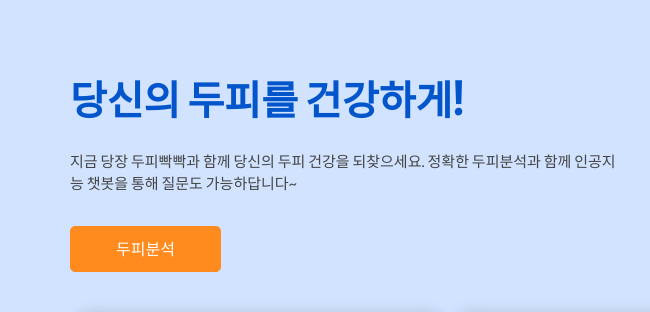
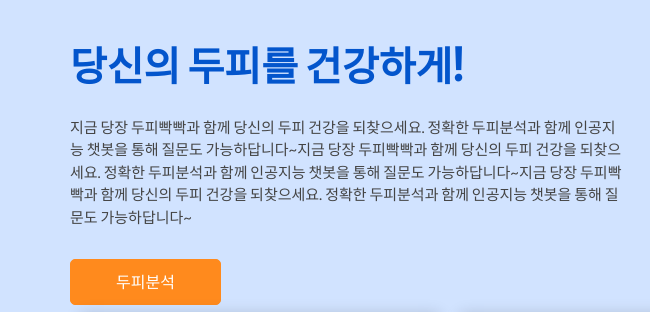
Before and after one commit to suhyeo/suhyeo.github.io, a plain HTML site: page index.html in a window 1280 px wide. Shown: the part 107-419 px from the top of the page, 0-650 px from the left. Drawn offline with nearby package versions, Linux system fonts and the light colour scheme; some packages are replaced by stand-ins of ours; grey boxes are pictures that could not be loaded.

Commit message:
Update index.html

```diff
--- a/index.html
+++ b/index.html
@@ -94,7 +94,7 @@
                당신의 두피를 건강하게!<br>
               </h1>
               <p>
-                지금 당장 두피빡빡과 함께 당신의 두피 건강을 되찾으세요. 정확한 두피분석과 함께 인공지능 챗봇을 통해 질문도 가능하답니다~
+                지금 당장 두피빡빡과 함께 당신의 두피 건강을 되찾으세요. 정확한 두피분석과 함께 인공지능 챗봇을 통해 질문도 가능하답니다~지금 당장 두피빡빡과 함께 당신의 두피 건강을 되찾으세요. 정확한 두피분석과 함께 인공지능 챗봇을 통해 질문도 가능하답니다~지금 당장 두피빡빡과 함께 당신의 두피 건강을 되찾으세요. 정확한 두피분석과 함께 인공지능 챗봇을 통해 질문도 가능하답니다~
               </p>
               <a href="scalpanalysis.html"
  class="btn">
```
